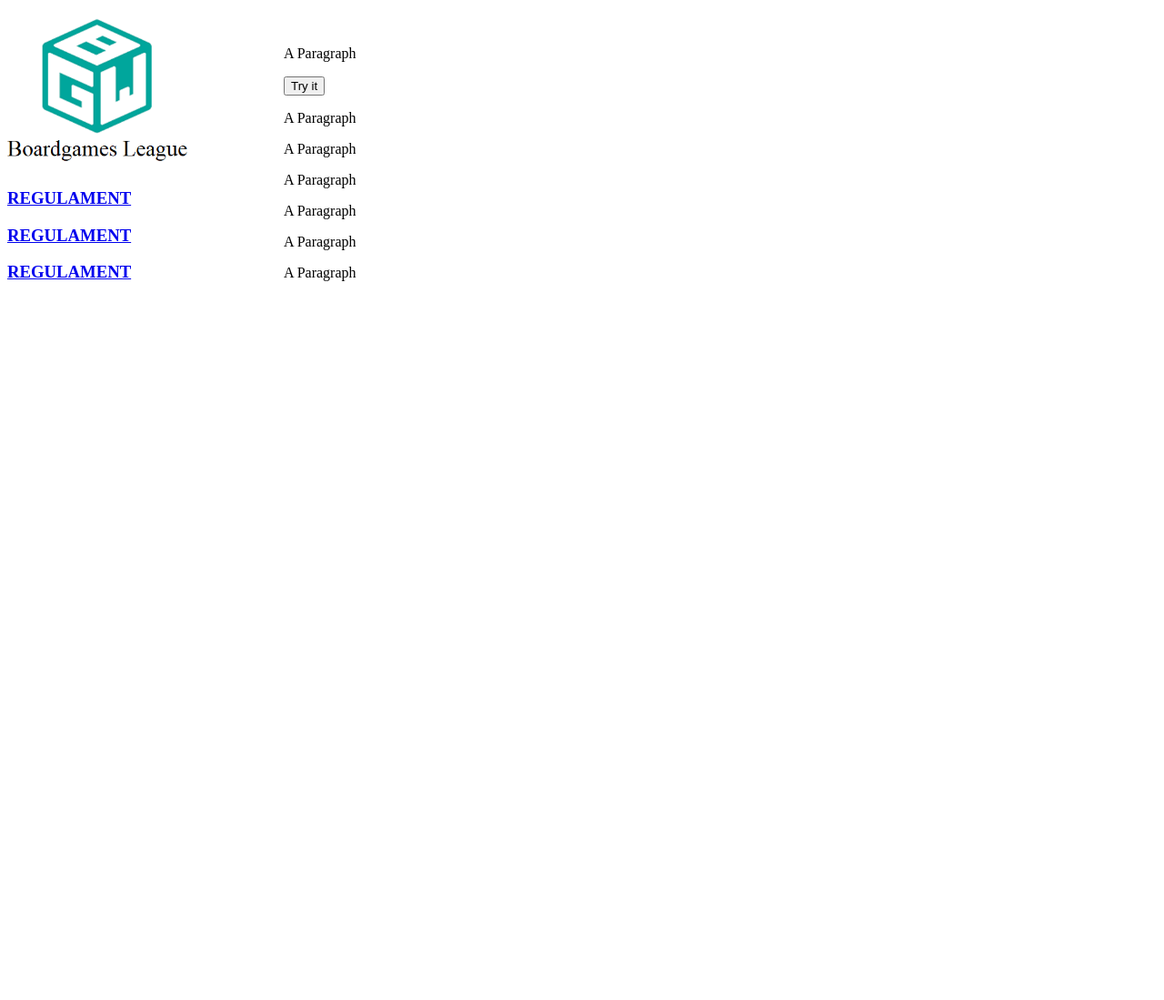
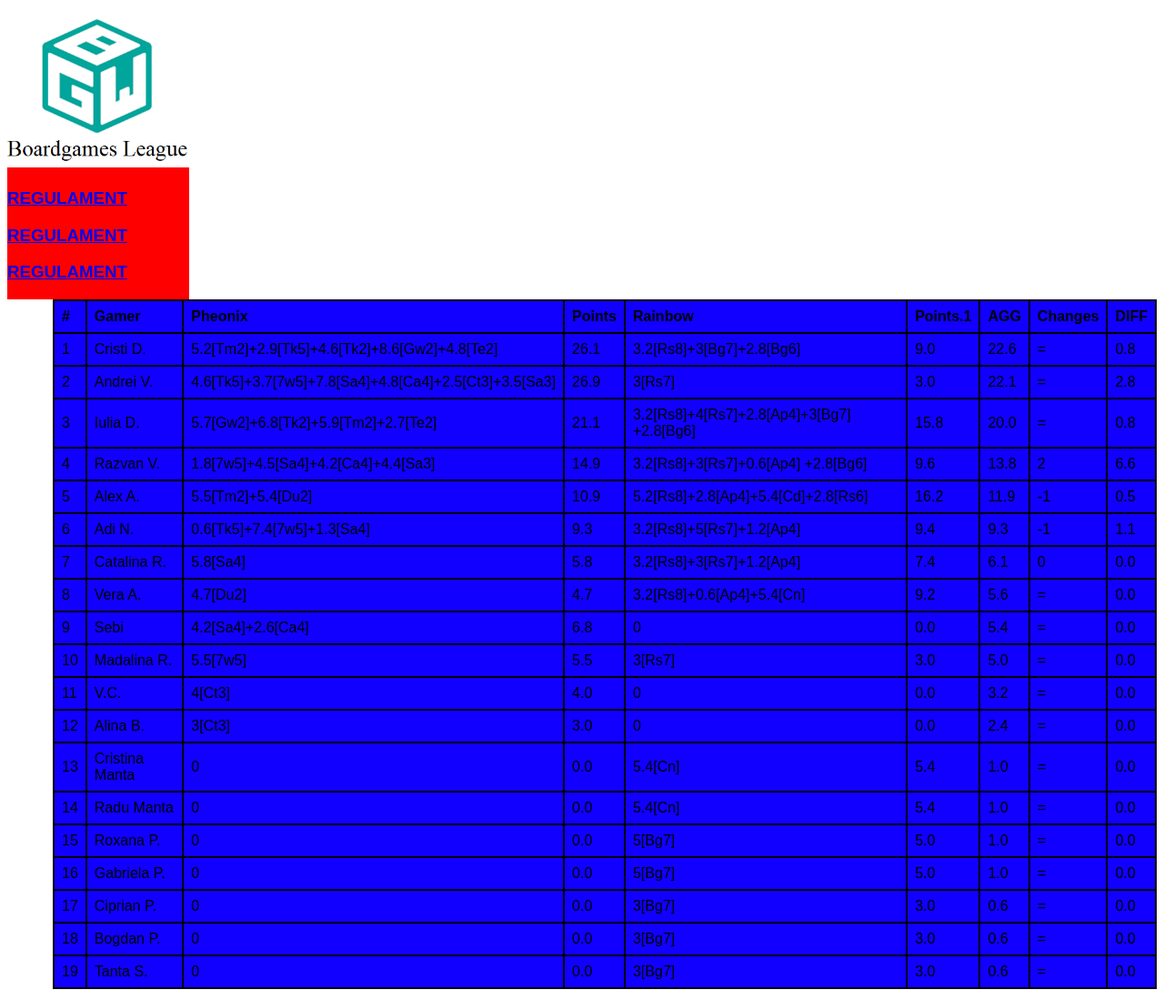
Before and after one commit to CostiDranca/CostiDranca.github.io, a plain HTML site: page index.html in a window 1280 px wide. Shown: the whole page at 91% size. Before the commit the page ends 800 px from the top, so only its background shows below. Drawn offline with Linux system fonts and the light colour scheme.

Commit message:
Add files via upload

```diff
--- a/cssStyle1.css
+++ b/cssStyle1.css
@@ -1,15 +1,22 @@
-body {
-    height: 100%;
-}
+table {
+    font-family: arial, sans-serif;
+    border-collapse: collapse;
+  }
 
+td, th {
+    border: 2px solid #000000;
+    text-align: left;
+    padding: 8px;
+  }
 
 #divMenu {
-     background-color: rgb(255, 255, 255);
-     width: 200px;
-     height: 100%;
-     top: 0;
-     display: inline-block;
-    }
+    font-family: arial, sans-serif;
+    background-color: rgb(255, 0, 0);
+    width: 200px;
+    height: auto;
+    top: 0;
+    display: inline-block;
+}
 
 #logo {
     width: 100%;
@@ -18,6 +25,7 @@ body {
 }
 
 #divContent {
-    margin-left: 100px;
+    background-color: rgb(17, 0, 255);
+    margin-left: 50px;
     display: inline-block;
 }
--- a/index.html
+++ b/index.html
@@ -7,21 +7,74 @@
 <body>
     <audio id="backgroundAudio" src="Theme.mp3" loop="loop" autoplay="autoplay"></audio>
     <div id = "divMenu">
-        <img id = "logo" src="/img/logo.png" alt="Logo">
+        <img id = "logo" src="img/logo.png" alt="Logo">
         <h3><a href="regulament.html">REGULAMENT</a></h3>
         <h3><a href="regulament.html">REGULAMENT</a></h3>
         <h3><a href="regulament.html">REGULAMENT</a></h3>
     </div>
     <div id = "divContent">
-        <p id="demo">A Paragraph</p>
-        <button type="button" onclick="myFunction()">Try it</button>
-        <p id="demo">A Paragraph</p>
-        <p id="demo">A Paragraph</p>
-        <p id="demo">A Paragraph</p>
-        <p id="demo">A Paragraph</p>
-        <p id="demo">A Paragraph</p>
-        <p id="demo">A Paragraph</p>
-
+        <table>
+            <tr>
+            <th>#</th><th>Gamer</th><th>Pheonix</th><th>Points</th><th>Rainbow</th><th>Points.1</th><th>AGG</th><th>Changes</th><th>DIFF</th>
+            </tr>
+            <tr>
+            <td>1</td><td>Cristi D.</td><td>5.2[Tm2]+2.9[Tk5]+4.6[Tk2]+8.6[Gw2]+4.8[Te2]</td><td>26.1</td><td>3.2[Rs8]+3[Bg7]+2.8[Bg6]</td><td>9.0</td><td>22.6</td><td>=</td><td>0.8</td>
+            </tr>
+            <tr>
+            <td>2</td><td>Andrei V.</td><td>4.6[Tk5]+3.7[7w5]+7.8[Sa4]+4.8[Ca4]+2.5[Ct3]+3.5[Sa3]</td><td>26.9</td><td>3[Rs7]</td><td>3.0</td><td>22.1</td><td>=</td><td>2.8</td>
+            </tr>
+            <tr>
+            <td>3</td><td>Iulia D.</td><td>5.7[Gw2]+6.8[Tk2]+5.9[Tm2]+2.7[Te2]</td><td>21.1</td><td>3.2[Rs8]+4[Rs7]+2.8[Ap4]+3[Bg7] +2.8[Bg6]</td><td>15.8</td><td>20.0</td><td>=</td><td>0.8</td>
+            </tr>
+            <tr>
+            <td>4</td><td>Razvan V.</td><td>1.8[7w5]+4.5[Sa4]+4.2[Ca4]+4.4[Sa3]</td><td>14.9</td><td>3.2[Rs8]+3[Rs7]+0.6[Ap4] +2.8[Bg6]</td><td>9.6</td><td>13.8</td><td>2</td><td>6.6</td>
+            </tr>
+            <tr>
+            <td>5</td><td>Alex A.</td><td>5.5[Tm2]+5.4[Du2]</td><td>10.9</td><td>5.2[Rs8]+2.8[Ap4]+5.4[Cd]+2.8[Rs6]</td><td>16.2</td><td>11.9</td><td>-1</td><td>0.5</td>
+            </tr>
+            <tr>
+            <td>6</td><td>Adi N.</td><td>0.6[Tk5]+7.4[7w5]+1.3[Sa4]</td><td>9.3</td><td>3.2[Rs8]+5[Rs7]+1.2[Ap4]</td><td>9.4</td><td>9.3</td><td>-1</td><td>1.1</td>
+            </tr>
+            <tr>
+            <td>7</td><td>Catalina R.</td><td>5.8[Sa4]</td><td>5.8</td><td>3.2[Rs8]+3[Rs7]+1.2[Ap4]</td><td>7.4</td><td>6.1</td><td>0</td><td>0.0</td>
+            </tr>
+            <tr>
+            <td>8</td><td>Vera A.</td><td>4.7[Du2]</td><td>4.7</td><td>3.2[Rs8]+0.6[Ap4]+5.4[Cn]</td><td>9.2</td><td>5.6</td><td>=</td><td>0.0</td>
+            </tr>
+            <tr>
+            <td>9</td><td>Sebi</td><td>4.2[Sa4]+2.6[Ca4]</td><td>6.8</td><td>0</td><td>0.0</td><td>5.4</td><td>=</td><td>0.0</td>
+            </tr>
+            <tr>
+            <td>10</td><td>Madalina R.</td><td>5.5[7w5]</td><td>5.5</td><td>3[Rs7]</td><td>3.0</td><td>5.0</td><td>=</td><td>0.0</td>
+            </tr>
+            <tr>
+            <td>11</td><td>V.C.</td><td>4[Ct3]</td><td>4.0</td><td>0</td><td>0.0</td><td>3.2</td><td>=</td><td>0.0</td>
+            </tr>
+            <tr>
+            <td>12</td><td>Alina B.</td><td>3[Ct3]</td><td>3.0</td><td>0</td><td>0.0</td><td>2.4</td><td>=</td><td>0.0</td>
+            </tr>
+            <tr>
+            <td>13</td><td>Cristina Manta</td><td>0</td><td>0.0</td><td>5.4[Cn]</td><td>5.4</td><td>1.0</td><td>=</td><td>0.0</td>
+            </tr>
+            <tr>
+            <td>14</td><td>Radu Manta</td><td>0</td><td>0.0</td><td>5.4[Cn]</td><td>5.4</td><td>1.0</td><td>=</td><td>0.0</td>
+            </tr>
+            <tr>
+            <td>15</td><td>Roxana P.</td><td>0</td><td>0.0</td><td>5[Bg7]</td><td>5.0</td><td>1.0</td><td>=</td><td>0.0</td>
+            </tr>
+            <tr>
+            <td>16</td><td>Gabriela P.</td><td>0</td><td>0.0</td><td>5[Bg7]</td><td>5.0</td><td>1.0</td><td>=</td><td>0.0</td>
+            </tr>
+            <tr>
+            <td>17</td><td>Ciprian P.</td><td>0</td><td>0.0</td><td>3[Bg7]</td><td>3.0</td><td>0.6</td><td>=</td><td>0.0</td>
+            </tr>
+            <tr>
+            <td>18</td><td>Bogdan P.</td><td>0</td><td>0.0</td><td>3[Bg7]</td><td>3.0</td><td>0.6</td><td>=</td><td>0.0</td>
+            </tr>
+            <tr>
+            <td>19</td><td>Tanta S.</td><td>0</td><td>0.0</td><td>3[Bg7]</td><td>3.0</td><td>0.6</td><td>=</td><td>0.0</td>
+            </tr>
+            </table>
     </div>
 
 </body>
```
